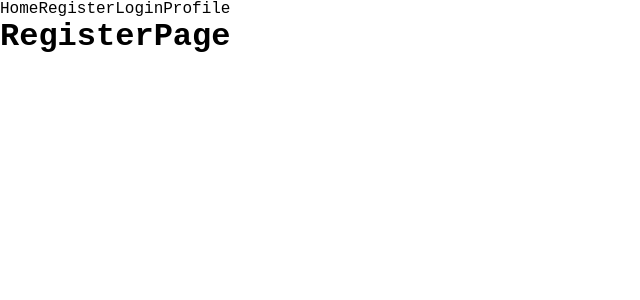
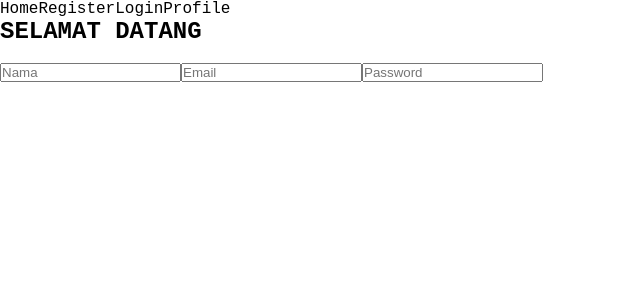
Before and after one commit to ThanWeb/Bantu-Si-Liar, a React app: page /register in a window 1280 px wide. Shown: the top 300 px of the page, without its empty margins (0-640 px from the left). Built offline with nearby package versions, Linux system fonts and the light colour scheme.

Commit message:
mengupdate beberapa component dan page

```diff
--- a/src/script/component/InputLogin.js
+++ b/src/script/component/InputLogin.js
@@ -34,7 +34,9 @@ function InputLogin ({ login }) {
                 />
                 <p className="text-error">{password}</p>
             </div>
-            <button className="btn-auth">Sign In</button>
+            <div className='button-container'>
+                <button className="btn-auth">Masuk</button>
+            </div>
         </form>
     )
 }
--- /dev/null
+++ b/src/script/component/Register.js
@@ -0,0 +1,49 @@
+import React from 'react'
+import PropTypes from 'prop-types'
+import useInput from '../hooks/useInput'
+
+const Register = ({ register }) => {
+    const [name, onNameChange] = useInput()
+    const [email, onEmailChange] = useInput()
+    const [password, onPasswordChange] = useInput()
+
+    const onSubmit = (e) => {
+        e.preventDefault()
+        register({
+            name,
+            email,
+            password
+        })
+    }
+
+    return (
+        <form onSubmit={onSubmit} className='inputRegister'>
+            <input
+                type='text'
+                placeholder='Nama'
+                value={name}
+                onChange={onNameChange}
+            />
+            <input
+                type='email'
+                placeholder='Email'
+                value={email}
+                onChange={onEmailChange}
+            />
+            <input
+                type='password'
+                placeholder='Password'
+                autoComplete='current-password'
+                value={password}
+                onChange={onPasswordChange}
+            />
+            <button>REGISTER</button>
+        </form>
+    )
+}
+
+Register.propTypes = {
+    register: PropTypes.func.isRequired
+}
+
+export default Register
--- a/src/script/page/LoginPage.js
+++ b/src/script/page/LoginPage.js
@@ -3,6 +3,7 @@ import React from 'react'
 import { Link, useNavigate } from 'react-router-dom'
 import InputLogin from '../component/InputLogin'
 import Logo from '../img/LogoBantu.png'
+import AnimasiLogin from '../img/animasi-login.png'
 import { login } from '../utils/network-data'
 
 function LoginPage () {
@@ -16,20 +17,24 @@ function LoginPage () {
     }
 
     return (
-        <section>
-            <div className="header-logo">
-                <img className="logo" src={Logo} alt="" width="5%" />
+        <div className="row">
+            <div className="side">
+                <img src={AnimasiLogin} alt="" width="50%" />
             </div>
             <div className="container-form">
                 <div className="form-parent">
+                    <div className="header-logo">
+                        <img className="logo" src={Logo} alt="" width="10%" />
+                    </div>
                     <h2>SELAMAT DATANG KEMBALI !</h2>
                     <InputLogin login={onLogin} />
+                    <hr></hr>
                     <p>Belum punya akun?
                         <span><Link to='/register'>Daftar</Link></span>
                     </p>
                 </div>
             </div>
-        </section>
+        </div>
 
     )
 }
--- a/src/script/page/RegisterPage.js
+++ b/src/script/page/RegisterPage.js
@@ -1,7 +1,22 @@
 import React from 'react'
+import { useNavigate } from 'react-router-dom'
+import Register from '../component/Register'
 
 function RegisterPage () {
-    return <h1>RegisterPage</h1>
+    const navigate = useNavigate()
+    async function onRegisterHandler (user) {
+        const { error } = await Register(user)
+        if (!error) {
+            navigate('/')
+        }
+    }
+    return (
+        <section className='pageRegister'>
+            <h1>SELAMAT DATANG</h1>
+            <Register Register={onRegisterHandler}/>
+        </section>
+
+    )
 }
 
 export default RegisterPage
--- a/webpack.dev.js
+++ b/webpack.dev.js
@@ -4,6 +4,7 @@ const common = require('./webpack.common')
 
 module.exports = merge(common, {
     mode: 'development',
+    devtool: 'source-map',
     devServer: {
         static: path.resolve(__dirname, 'dist'),
         open: true,
```
Also changed, not shown: 1 other file (tests, documents, lock files or other folders).
